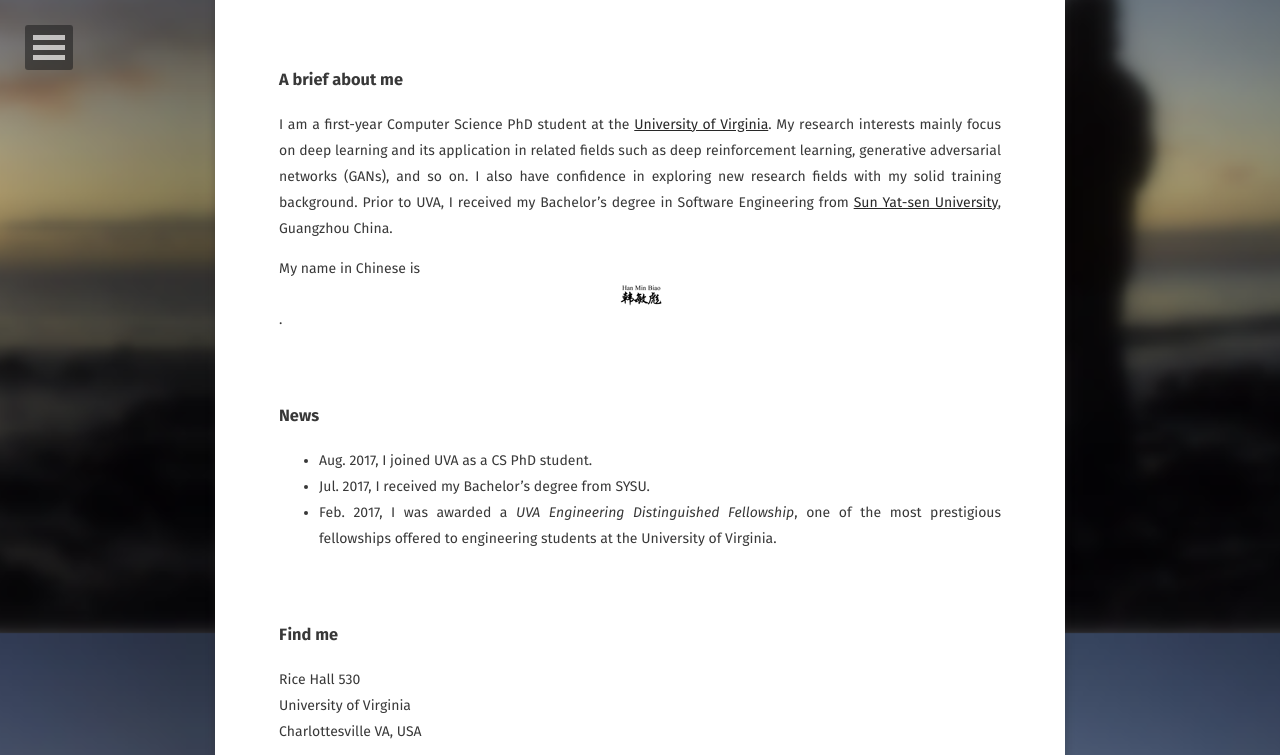
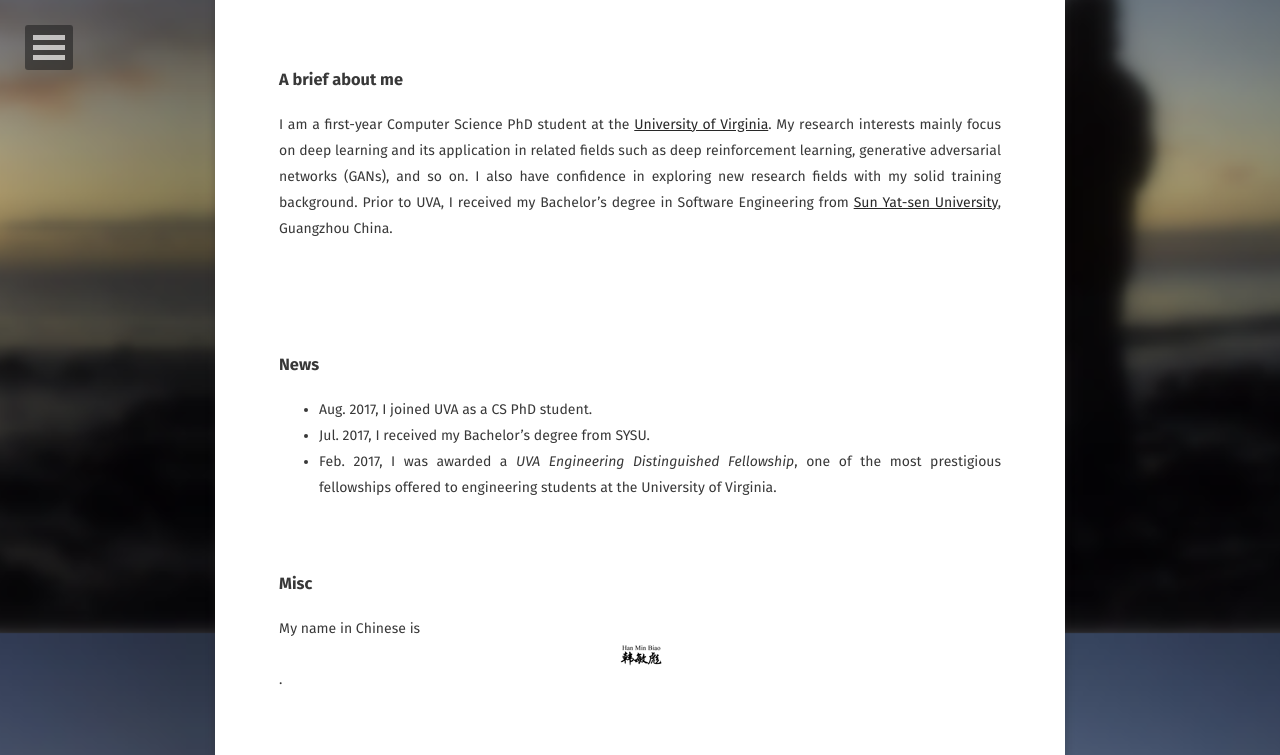
Before and after one commit to FrancisDavis/FrancisDavis.github.io, a Jekyll site: the page built from about/index.md, in a window 1280 px wide and 900 px high, scrolled down 267 px, cut to the strip 0-755 px from the top of the window. Built offline with Jekyll 4.4.1, drawn with Linux system fonts in a browser that asks for light colours; some web fonts are replaced.

Commit message:
Update index.md

```diff
--- a/about/index.md
+++ b/about/index.md
@@ -9,7 +9,6 @@ comments: false
 ### A brief about me
 I am a first-year Computer Science PhD student at the [University of Virginia](http://www.virginia.edu/). My research interests mainly focus on deep learning and its application in related fields such as deep reinforcement learning, generative adversarial networks (GANs), and so on. I also have confidence in exploring new research fields with my solid training background. Prior to UVA, I received my Bachelor's degree in Software Engineering from [Sun Yat-sen University](http://www.sysu.edu.cn/2012/en/index.htm), Guangzhou China.
 
-My name in Chinese is <img src="ChineseName.png">.
 <br>
 <br>
 <br>
@@ -22,6 +21,12 @@ My name in Chinese is <img src="ChineseName.png">.
 <br>
 <br>
 
+### Misc
+My name in Chinese is <img src="ChineseName.png">.
+<br>
+<br>
+<br>
+
 ### Find me
 Rice Hall 530 <br>
 University of Virginia <br>
```
